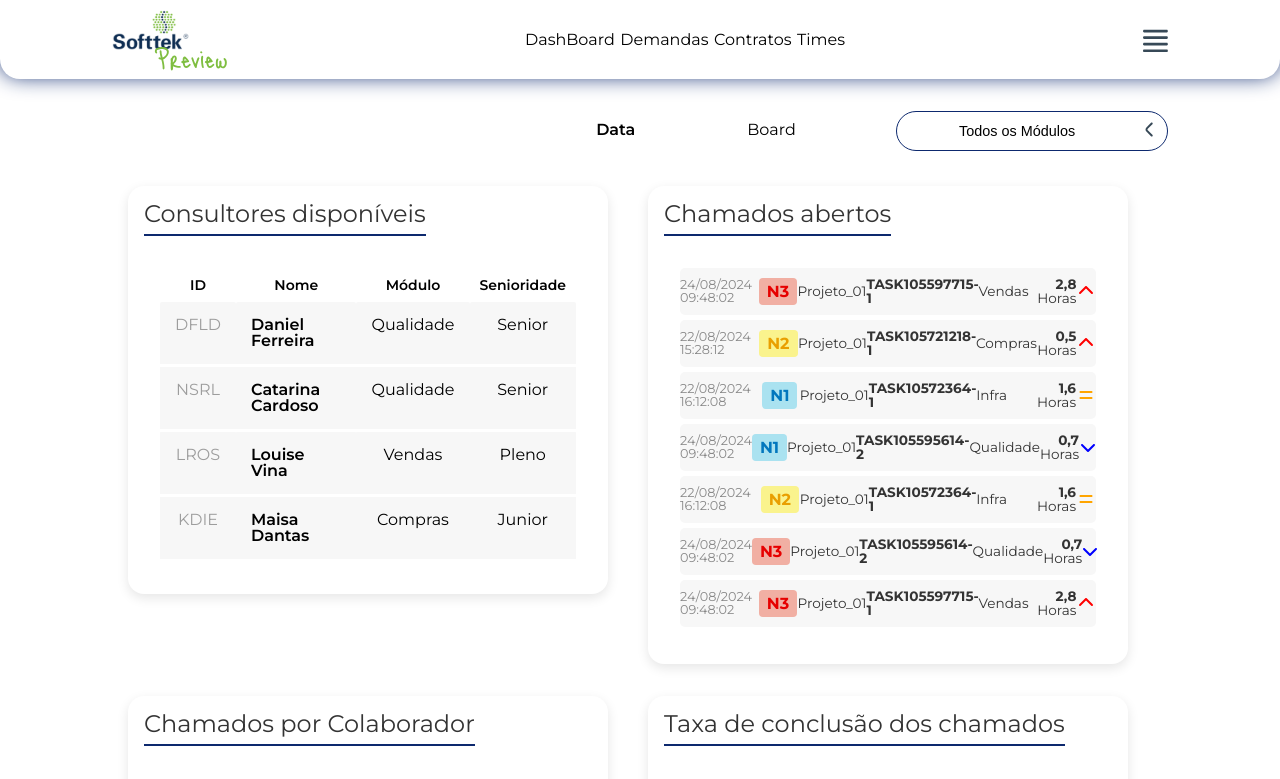
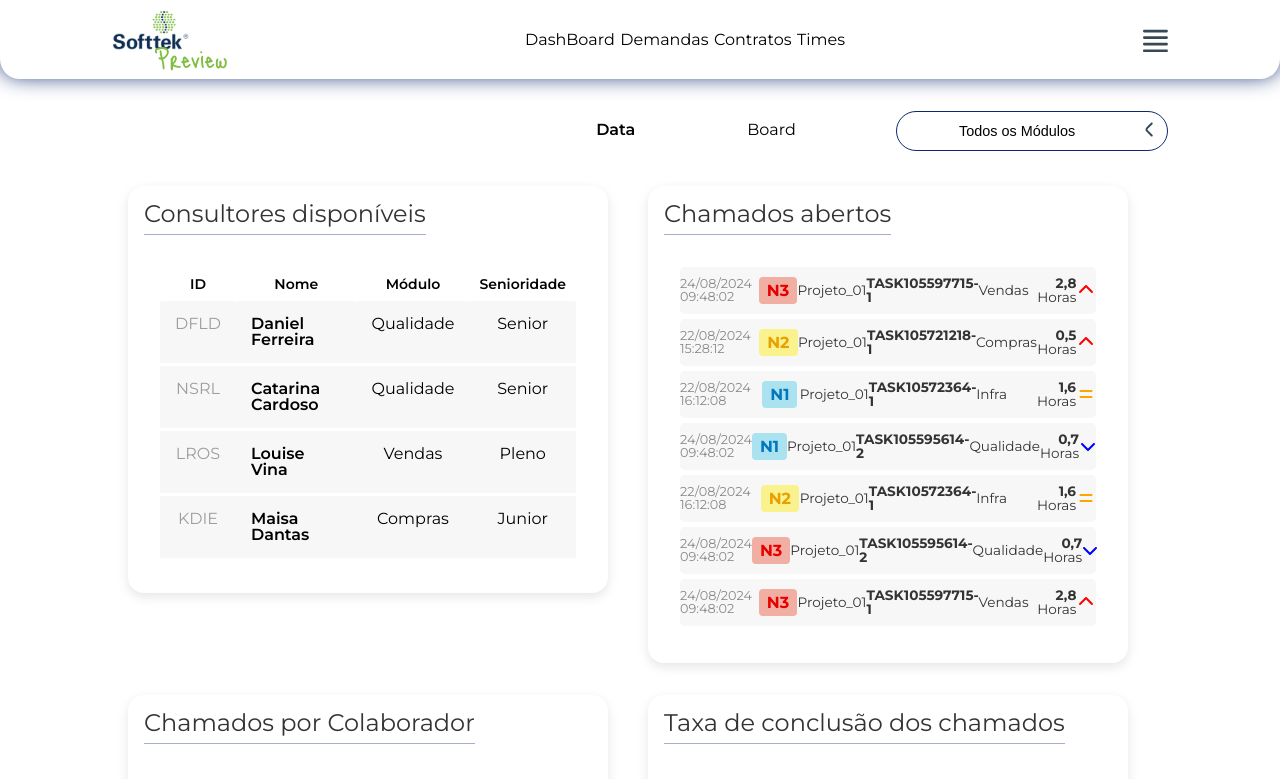
Before and after one commit to Seafety/SofttekPreviewFront, a React (Vite) app: page /demandas/data in a window 1280 px wide. Shown: the top 779 px of the page. Built offline with nearby package versions, Linux system fonts and the light colour scheme.

Commit message:
hr menor para ficar mais minimalista!!

```diff
--- a/src/Components/Templates/DashSectionTemplate/index.module.scss
+++ b/src/Components/Templates/DashSectionTemplate/index.module.scss
@@ -13,7 +13,7 @@
       font-size: 1.5rem;
       color: #333;
       margin-bottom: 1rem;
-      border-bottom: 2px solid var(--Color, #0d296e);
+      border-bottom: 1px solid var(--Color, #0d286e5e);
       padding-bottom: 0.5rem;
     }
     .infoBoxContainer {
```
